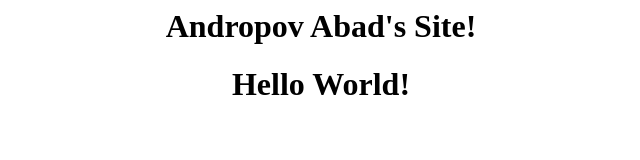
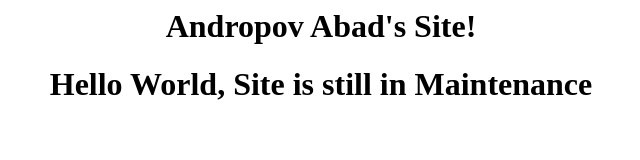
Before and after one commit to andropov99/andropov99.github.io, a plain HTML site: page index.html in a window 1280 px wide. Shown: the whole page, without its empty margins (319-959 px from the left). Drawn offline with Linux system fonts and the light colour scheme.

Commit message:
Update index.html

```diff
--- a/index.html
+++ b/index.html
@@ -1,4 +1,4 @@
 <h1 style="text-align: center;"><strong>Andropov Abad's Site!</strong></h1>
 
 
-<h1 style="text-align: center;"><strong>Hello World!</strong></h1>
+<h1 style="text-align: center;"><strong>Hello World, Site is still in Maintenance</strong></h1>
```
